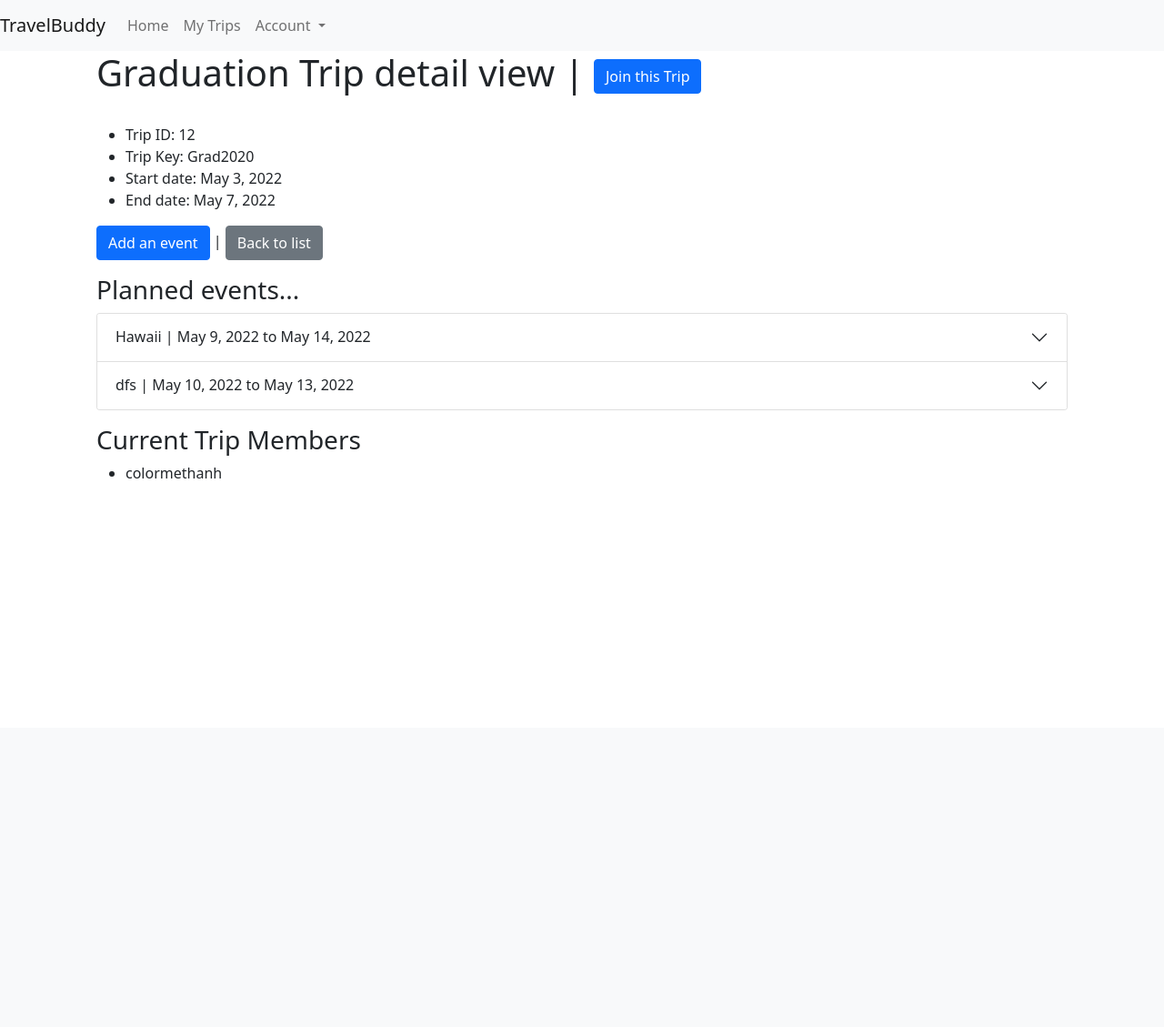
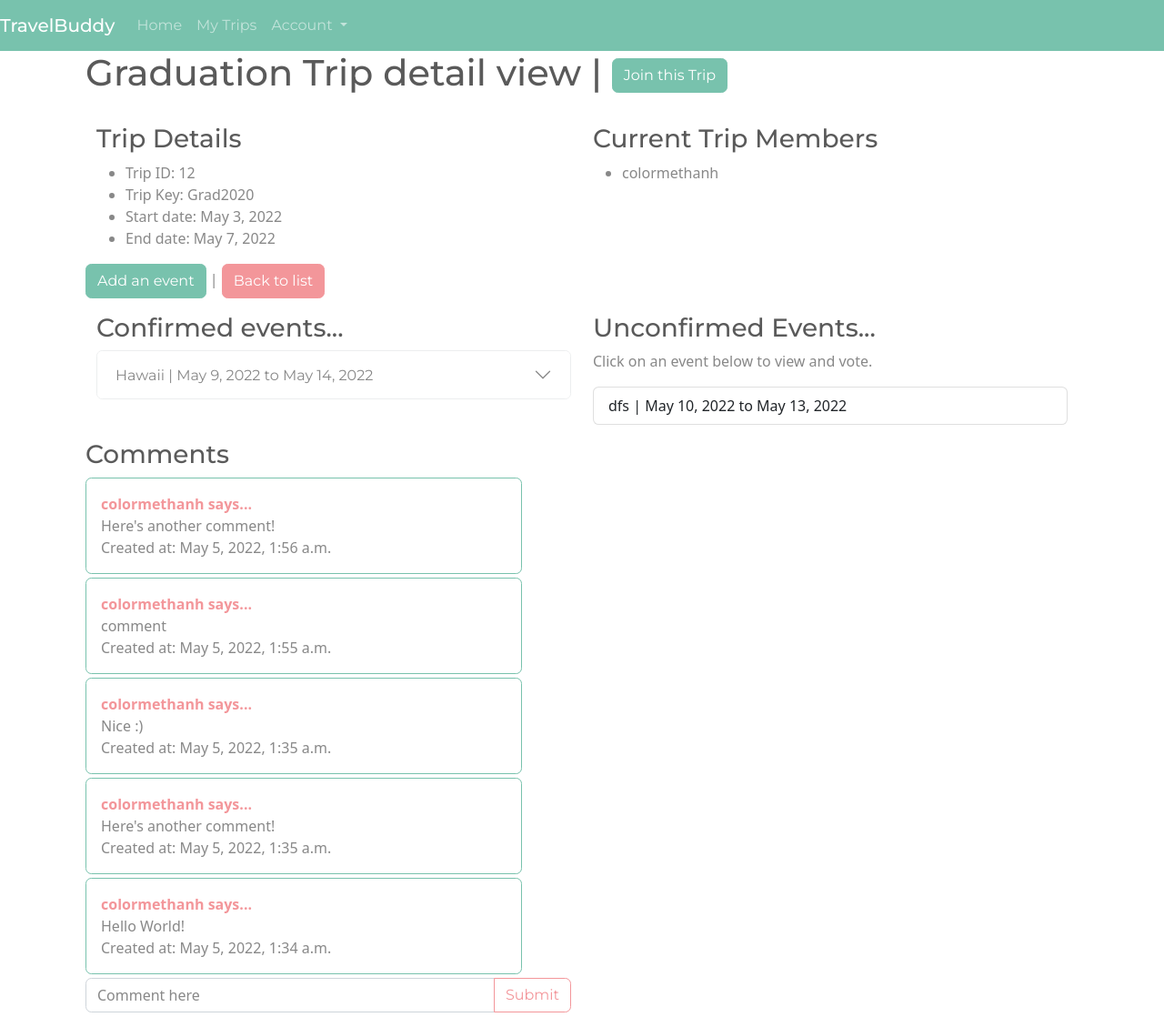
Before and after one commit to colormethanh/Group-Travel-Organizer-Website, a Django app: page /trips/12/ in a window 1280 px wide. Shown: the whole page at 91% size. Before the commit the page ends 526 px from the top, so only its background shows below. Run offline with Django 4.2, Linux system fonts and the light colour scheme; data comes from the database, SQL or seed files in the repository; both versions use the stored data as it was after the commit.

Commit message:
Comment feature added

```diff
--- a/mygrouptravelsite/home/admin.py
+++ b/mygrouptravelsite/home/admin.py
@@ -1,7 +1,9 @@
+from xml.etree.ElementTree import Comment
 from django.contrib import admin
-from .models import Trip, Event, Going
+from .models import Trip, Event, Going, Comment
 # Register your models here.
 
 admin.site.register(Trip)
 admin.site.register(Event)
 admin.site.register(Going)
+admin.site.register(Comment)
--- a/mygrouptravelsite/home/forms.py
+++ b/mygrouptravelsite/home/forms.py
@@ -1,5 +1,5 @@
 from django import forms
-from home.models import Trip, Event
+from home.models import Trip, Event, Comment
 
 class TripForm(forms.ModelForm):
 
@@ -48,3 +48,10 @@ class TripJoinForm(forms.Form):
     trip_key = forms.CharField(max_length=10,
                                 help_text='Enter Trip Key to join'
                                 )
+
+class CommentForm(forms.ModelForm):
+
+    class Meta:
+        model = Comment
+        fields='__all__'
+        exclude=['owner', 'trip', 'created_at']
--- a/mygrouptravelsite/home/templates/base_bootstrap.html
+++ b/mygrouptravelsite/home/templates/base_bootstrap.html
@@ -7,8 +7,7 @@
 
     <!-- Bootstrap CSS -->
     <link href="https://cdn.jsdelivr.net/npm/bootstrap@5.1.3/dist/css/bootstrap.min.css" rel="stylesheet" integrity="sha384-1BmE4kWBq78iYhFldvKuhfTAU6auU8tT94WrHftjDbrCEXSU1oBoqyl2QvZ6jIW3" crossorigin="anonymous">
-
-
+    <link href="https://bootswatch.com/5/minty/bootstrap.min.css" rel="stylesheet" type="text/css">
     <title>TravelBuddy!</title>
     {% block head %}
     {% endblock %}
@@ -16,7 +15,7 @@
   </head>
   <body>
 
-    <nav class="navbar navbar-expand-lg navbar-light bg-light justify-content-between">
+    <nav class="navbar navbar-expand-lg navbar-dark bg-primary">
         <span class="navbar-brand mb-0 h1">TravelBuddy</span>
         <div class="collapse navbar-collapse" id="navbarSupportedContent">
             <ul class="navbar-nav mr-auto">
--- a/mygrouptravelsite/home/templates/home/trip_detail.html
+++ b/mygrouptravelsite/home/templates/home/trip_detail.html
@@ -8,21 +8,44 @@
     {% else %}
     <h1> {{ trip }} detail view </h1>
     {% endif %}
+    <div class="container">
+        <div class="row">
+        <div class="col">
+            <h3> Trip Details </h3>
             <ul>
                 <li> Trip ID: {{ trip.id }}  </li>
                 <li> Trip Key: {{ trip.key }}</li>
                 <li> Start date: {{ trip.start_date }} </li>
                 <li> End date: {{ trip.end_date }} </li>
+
             </ul>
+        </div>
+        <div class="col">
+            <h3> Current Trip Members </h3>
+            {% if members %}
+            {% for member in members %}
+            <ul>
+                <li><p> {{member.user}} </p></li>
+            </ul>
+            {% endfor %}
+            {% else %}
+            <p> There are currently no members in your trip </p>
+            {% endif %}
+        </div>
+        </div>
+    </div>
     <a href="{% url 'home:event_create' trip.id %}" class="btn btn-primary">Add an event</a> |
     <a href="{% url 'home:trip_list' %}" class="btn btn-secondary">Back to list</a>
 
     <p></p>
 
-    {% if events %}
-    <h3> Planned events... </h3>
+    {% if unconf_events or conf_events %}
+    <div class="container">
+        <div class="row">
+            <div class="col">
+            <h3> Confirmed events... </h3>
             <div class="accordion" id="EventAccordian">
-        {% for position, event in events.items %}
+            {% for position, event in conf_events.items %}
             <div class="accordion-item">
                 <h2 class="accordion-header" id="headingOne">
                     <button class="accordion-button collapsed" type="button" data-bs-toggle="collapse" data-bs-target="#{{ position }}" aria-expanded="false" aria-controls="{{ position }}">
@@ -38,21 +61,52 @@
             </div>
             {% endfor %}
             </div>
+        </div>
+        <div class="col">
+            <h3> Unconfirmed Events... </h3>
+            <P> Click on an event below to view and vote. </P>
+            <ul class="list-group">
+            {% for position, event in unconf_events.items %}
+                 <a href="{% url 'home:event_detail'  event.trip.id  event.id %}" class="list-group-item list-group-item-action">{{ event }} | {{ event.start_date }} to {{ event.end_date }}</a>
+            {% endfor %}
+            </ul>
+        </div>
+        </div>
+    </div>
+    </div>
     {% else %}
     <h3> Planned events... </h3>
     <p> You have no events planned for this trip. </p>
     {% endif %}
+
     <p></p>
-    <h3> Current Trip Members </h3>
-    {% if members %}
-        {% for member in members %}
-            <ul>
-                <li><p> {{member.user}} </p></li>
-            </ul>
+    <p></p>
+
+    <div class="container">
+    <h3> Comments </h3>
+    {% if comments %}
+        {% for comment in comments %}
+        <div class="card border-primary mb-1" style="max-width: 30rem;">
+            <div class="card-body">
+              <p class="card-text"> <span class="text-secondary"><strong>{{ comment.owner }} says... </strong></span> <br> {{ comment.text }} <br> Created at: {{ comment.created_at}}</p>
+            </div>
+        </div>
         {% endfor %}
     {% else %}
-    <p> There are currently no members in your trip </p>
+        <p> There are currently no comments... </p>
     {% endif %}
+    <div class="row justify-content-center">
+        <div class="col">
+        <form action="{% url 'home:comment_create_view' trip.id %}" method="post">
+            {% csrf_token %}
+        <div class="input-group mb-3">
+            <input type="text" class="form-control" placeholder="Comment here" aria-label="comment" aria-describedby="button-addon2" name="comment">
+            <button class="btn btn-outline-secondary" type="submit" id="button-addon2">Submit</button>
+        </div>
+        </form>
+        </div>
+        <div class="col"></div>
+    </div>
 </div>
 
 {% if trip.owner == user %}
--- a/mygrouptravelsite/home/urls.py
+++ b/mygrouptravelsite/home/urls.py
@@ -10,9 +10,12 @@ urlpatterns = [
     path('trips/my_trips/', views.UserTripListView.as_view(), name='user_trip_list'),
     path('trip_create/', views.TripCreateView.as_view(), name='trip_create'),
     path('trips/<int:pk>/', views.TripDetailView.as_view() , name='trip_detail'),
-    path('trips/<int:pk>/update', views.TripUpdateView.as_view(), name='trip_update'),
-    path('trips/<int:pk>/delete', views.TripDeleteView.as_view(), name='trip_delete'),
-    path('trips/<int:pk>/event_create', views.EventCreateView.as_view(), name='event_create'),
-    path('trips/<int:pk>/<int:pk_event>/update', views.EventUpdateView.as_view(), name='event_update'),
-    path('trips/<int:pk>/join', views.TripJoin.as_view(), name='trip_join'),
+    path('trips/<int:pk>/update/', views.TripUpdateView.as_view(), name='trip_update'),
+    path('trips/<int:pk>/delete/', views.TripDeleteView.as_view(), name='trip_delete'),
+    path('trips/<int:pk>/event_create/', views.EventCreateView.as_view(), name='event_create'),
+    path('trips/<int:pk>/<int:pk_event>/', views.EventDetailView.as_view(), name='event_detail'),
+    path('trips/<int:pk>/<int:pk_event>/update/', views.EventUpdateView.as_view(), name='event_update'),
+    path('trips/<int:pk>/join/', views.TripJoin.as_view(), name='trip_join'),
+    path('trips/<int:pk>/<int:pk_event>/vote/', views.Vote, name='vote'),
+    path('trips/<int:pk>/comment/', views.CommentCreateView.as_view(), name='comment_create_view'),
 ]
--- a/mygrouptravelsite/home/views.py
+++ b/mygrouptravelsite/home/views.py
@@ -4,15 +4,16 @@ from django import views
 from django.db import IntegrityError
 from django.shortcuts import redirect, render, get_object_or_404
 from django.http import HttpResponse
-from django.urls import reverse_lazy
+from django.urls import reverse_lazy, reverse
 from django.views import View
 from django.contrib.auth.mixins import LoginRequiredMixin
 
 
-from .models import Going, Trip, Event
+from .models import Going, Trip, Event, Voted, Comment
+from home.forms import TripForm, EventForm, TripJoinForm, CommentForm
 
 from mygrouptravelsite.owner import OwnerListView, OwnerDetailView, OwnerDeleteView
-from home.forms import TripForm, EventForm, TripJoinForm
+
 
 
 # Create your views here.
@@ -37,10 +38,6 @@ class UserTripListView( LoginRequiredMixin ,View):
         trip_list = [ t.trip for t in Going.objects.filter(user=user)]
         ctx = {'trip_list':trip_list }
         return render(request, self.template_name, ctx)
-
-
-
-
 
 
 class TripCreateView(LoginRequiredMixin, View):
@@ -72,16 +69,35 @@ class TripDetailView(OwnerDetailView):
     def get(self, request, pk):
         t = Trip.objects.get(id=pk)
         events = Event.objects.filter(trip=t)
-        event_dict = dict()
+        user = self.request.user
+        comments = Comment.objects.filter(trip=t).order_by('-created_at')[:5]
+
+        print('comment length is..',len(comments))
+
+
+        comment_form = CommentForm()
+
         members = Going.objects.filter(trip=t)
-        user = self.request.user
+        ismember = t.ismember(user.id)
 
+        conf_events_dict = dict()
+        unconf_events_dict = dict()
         for ct, event in enumerate(events):
             key = 'event'+str(ct)
-            event_dict[key] = event
+            if event.confirmed:
+                conf_events_dict[key]= event
+            else:
+                unconf_events_dict[key] = event
 
-        ismember = t.ismember(user.id)
-        ctx = {'trip': t, 'events':event_dict, 'members': members, 'ismember': ismember}
+        ctx = {'trip': t,
+                'unconf_events':unconf_events_dict,
+                'conf_events':conf_events_dict ,
+                'members': members,
+                'ismember': ismember,
+                'comments': comments,
+                'form':comment_form
+                }
+
         return render(request, self.template_name, ctx)
 
 class TripDeleteView(OwnerDeleteView):
@@ -151,6 +167,12 @@ class TripJoin(LoginRequiredMixin, View):
             ctx = {'trip': trip, 'form': form, 'error_message': 'Key error, make sure you typed the key correctly'}
             return render(request, self.template_name, ctx )
 
+class CommentCreateView(LoginRequiredMixin, View):
+    def post(self, request, pk):
+        trip = get_object_or_404(Trip, id=pk)
+        comment = Comment(text=request.POST['comment'], owner=request.user, trip=trip)
+        comment.save()
+        return redirect(reverse('home:trip_detail', args=[pk]))
 
 
 
@@ -189,6 +211,20 @@ class EventCreateView(LoginRequiredMixin, View):
         event.save()
         return redirect(success_url)
 
+class EventDetailView(LoginRequiredMixin, View):
+    template_name = "home/event_detail.html"
+
+    def get(self, request, pk, pk_event):
+        e = Event.objects.get(id=pk_event)
+        members = e.trip.members.all()
+        user = self.request.user
+        voted = e.has_voted(user.id)
+        print(" the user has voted: ", voted)
+
+        ctx = {'event': e, 'members': members, 'voted':voted}
+        return render(request, self.template_name, ctx)
+
+
 class EventUpdateView(LoginRequiredMixin, View):
     model = Event
     template_name = 'home/trip_form.html'
@@ -216,3 +252,13 @@ class EventUpdateView(LoginRequiredMixin, View):
 
         form = form.save()
         return redirect(success_url)
+
+def Vote(request, pk, pk_event):
+    event = get_object_or_404(Event, pk=pk_event)
+    print(event)
+    event.votes += 1
+    event.save()
+
+    voter = Voted(event=event, user=request.user)
+    voter.save()
+    return redirect(reverse('home:trip_detail', args=[pk]))
```
Also changed, not shown: mygrouptravelsite/home/models.py (+28 -0 lines), mygrouptravelsite/home/templates/home/event_detail.html (added, +26 -0 lines), mygrouptravelsite/db.sqlite3, mygrouptravelsite/home/migrations/0012_voted_event_voters_event_votes_voted_question_and_more.py (added), mygrouptravelsite/home/migrations/0013_rename_question_voted_event.py (added), mygrouptravelsite/home/migrations/0014_comment.py (added), mygrouptravelsite/home/migrations/0015_alter_comment_text.py (added). Lines whose indentation alone changed are shown as unchanged.
